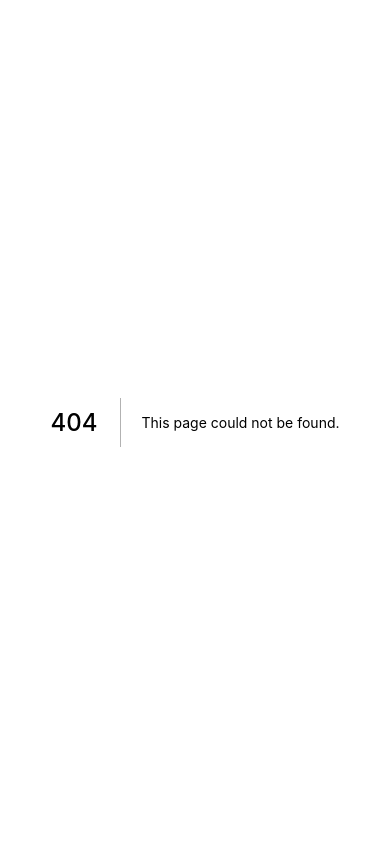
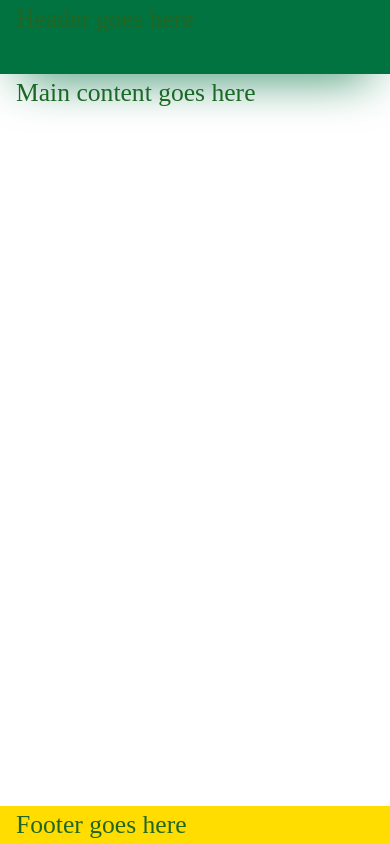
Before and after one commit to scottie-schneider/design, a Next.js app: page /grid/advanced_layouts/uber_eats in a window 390 px wide. Before the commit this address had no page. Built offline with nearby package versions, Linux system fonts and the light colour scheme.

Commit message:
setting up basic mobile layout for uber eats clone

```diff
--- /dev/null
+++ b/pages/grid/advanced_layouts/uber_eats.js
@@ -0,0 +1,39 @@
+import styled from "styled-components";
+
+const StyledBody = styled.body`
+  font-family: "Helvetica Neue, Helvetica, sans-serif";
+  background: #fff;
+  font-size: 1.6rem;
+  line-height: 2.4rem;
+  color: #262;
+  display: grid;
+  grid: 74px 1fr max-content / 1fr;
+  header,
+  main,
+  footer {
+    padding: 0 16px;
+  }
+  header {
+    background: #007340;
+    box-shadow: 0 20px 50px -20px #007340;
+    z-index: 1;
+  }
+  main {
+    background: #fff;
+  }
+  footer {
+    background: #fd0;
+  }
+`;
+
+const UberEats = () => {
+  return (
+    <StyledBody>
+      <header>Header goes here</header>
+      <main>Main content goes here</main>
+      <footer>Footer goes here</footer>
+    </StyledBody>
+  );
+};
+
+export default UberEats;
```
